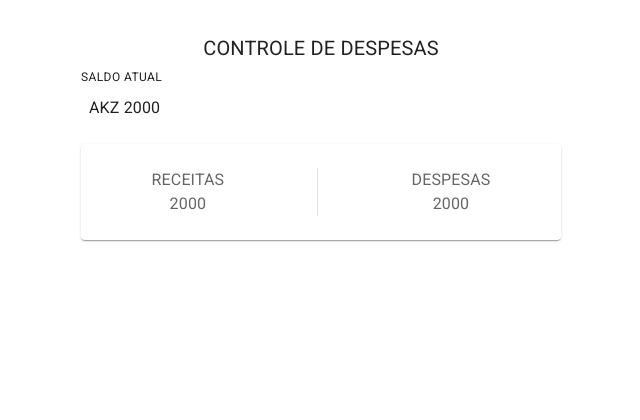
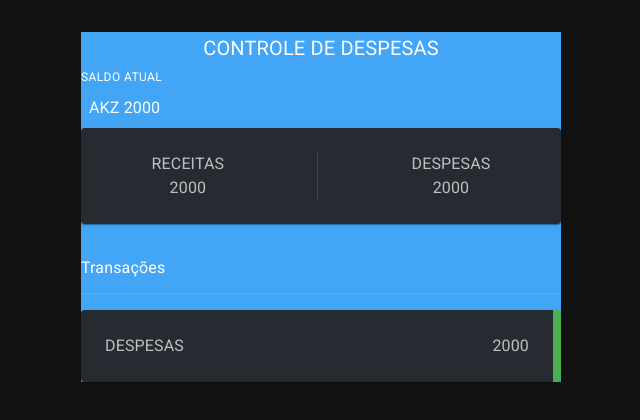
Before and after one commit to PascoalKahamba/financial-manager, a React (Vite) app: page / in a window 1280 px wide. Shown: the top 420 px of the page, without its empty margins (319-959 px from the left). Built offline with nearby package versions, Linux system fonts and the light colour scheme.

Commit message:
I've created the component Operations

```diff
--- a/src/components/GlobalStorage.tsx
+++ b/src/components/GlobalStorage.tsx
@@ -1,10 +1,13 @@
+import { createTheme, ThemeProvider } from "@mui/material";
 import CssBaseline from "@mui/material/CssBaseline";
-import { createContext } from "react";
+import { createContext, useState } from "react";
 
 interface ContextProps {
   name: string;
   age: number;
 }
+
+type ThemeNameProps = "light" | "dark";
 
 interface GlobalStorageProps {
   children: React.ReactNode;
@@ -12,10 +15,19 @@ interface GlobalStorageProps {
 export const GlobalContext = createContext<ContextProps | null>(null);
 
 export const GlobalStorage = ({ children }: GlobalStorageProps) => {
+  const [themeName, setThemeName] = useState<ThemeNameProps>("dark");
+
+  const theme = createTheme({
+    palette: {
+      mode: themeName,
+    },
+  });
   return (
     <GlobalContext.Provider value={{ name: "Pascoal", age: 20 }}>
-      <CssBaseline />
-      {children}
+      <ThemeProvider theme={theme}>
+        <CssBaseline />
+        {children}
+      </ThemeProvider>
     </GlobalContext.Provider>
   );
 };
--- a/src/components/Home.tsx
+++ b/src/components/Home.tsx
@@ -7,13 +7,16 @@ import {
   styled,
   Divider,
 } from "@mui/material";
+import { green } from "@mui/material/colors";
+
 import React from "react";
 import useGlobalContext from "../hooks/useGlobalContext";
+import { Operations } from "./MyStyles";
 
 const Home = () => {
   const {
     palette: {
-      primary: { light },
+      primary: { dark },
     },
   } = useTheme();
 
@@ -22,14 +25,16 @@ const Home = () => {
     ...theme.typography.body2,
     padding: theme.spacing(3),
     display: "flex",
-    marginBottom: ".5rem",
     justifyContent: "space-around",
     color: theme.palette.text.secondary,
   }));
 
   return (
     <Box component="div">
-      <Box component="div" sx={{ maxWidth: "30rem", margin: "2rem auto" }}>
+      <Box
+        component="div"
+        sx={{ maxWidth: "30rem", margin: "2rem auto", backgroundColor: dark }}
+      >
         <Typography variant="h6" sx={{ textAlign: "center" }}>
           CONTROLE DE DESPESAS
         </Typography>
@@ -41,10 +46,7 @@ const Home = () => {
         </Box>
 
         <Box sx={{ width: "100%" }}>
-          <Stack
-            spacing={2}
-            divider={<Divider orientation="vertical" flexItem />}
-          >
+          <Stack spacing={2}>
             {" "}
             <CompanyBalance>
               <Box component="div" sx={{ textAlign: "center" }}>
@@ -59,6 +61,26 @@ const Home = () => {
             </CompanyBalance>
           </Stack>
         </Box>
+        <Box
+          component="div"
+          sx={{
+            marginTop: "2rem",
+            width: "100%",
+          }}
+        >
+          <Typography sx={{ marginBottom: ".8rem" }}>Transações</Typography>
+          <Divider
+            orientation="horizontal"
+            component="div"
+            sx={{ fontWeight: "bold" }}
+          />
+          <Stack spacing={2} sx={{ marginTop: "1rem" }}>
+            <Operations sx={{ borderRight: `.5rem solid ${green[500]}` }}>
+              <Typography>DESPESAS</Typography>
+              <Typography>2000</Typography>
+            </Operations>
+          </Stack>
+        </Box>
       </Box>
     </Box>
   );
--- a/src/components/MyStyles.ts
+++ b/src/components/MyStyles.ts
@@ -1,10 +1,11 @@
-import styled from "styled-components";
+import { styled, Paper } from "@mui/material";
 import { createGlobalStyle } from "styled-components";
 
-export const GlobalStyle = createGlobalStyle`
-*{
-    margin:0;
-    padding:0;
-    box-sizing: border-box;
-}
-`;
+export const Operations = styled(Paper)(({ theme }) => ({
+  backgroundColor: theme.palette.mode === "dark" ? "#1A2027" : "#fff",
+  ...theme.typography.body2,
+  padding: theme.spacing(3),
+  display: "flex",
+  justifyContent: "space-between",
+  color: theme.palette.text.secondary,
+}));
```
